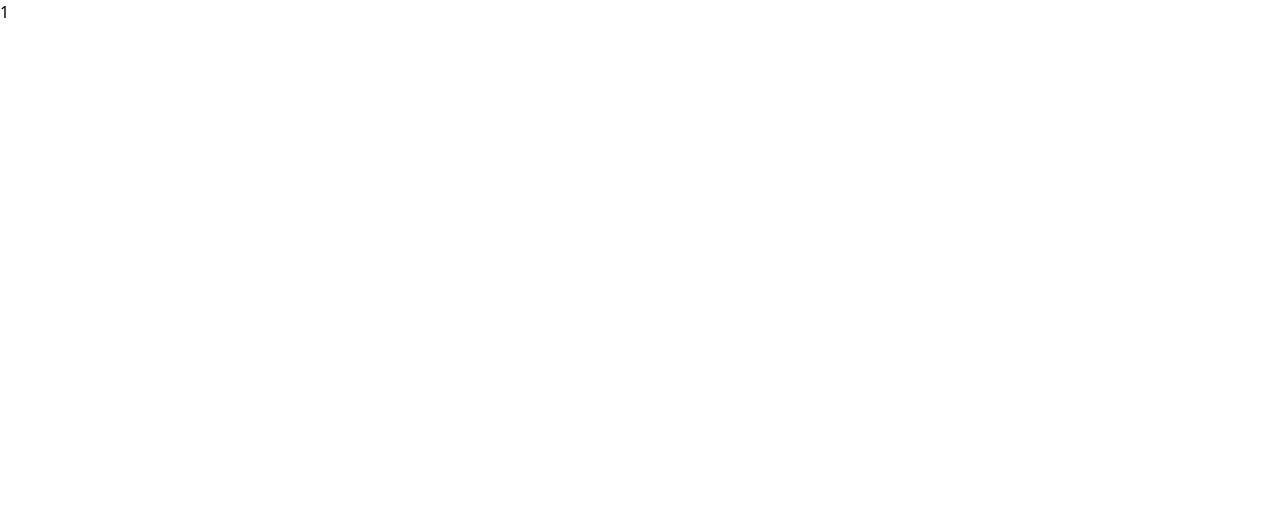
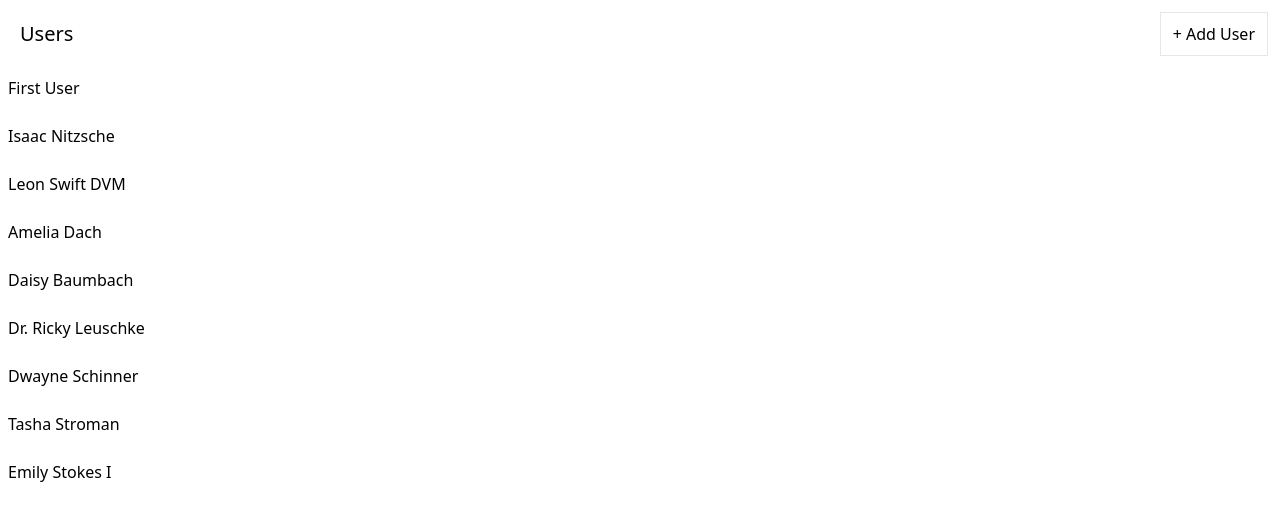
Before and after one commit to Modern-React-Redux-Sellers/API-Async-Thunks, a React (Create React App) app: page / in a window 1280 px wide. Shown: the top 520 px of the page. Built offline with nearby package versions, Linux system fonts and the light colour scheme; data requests are answered from the project's data file.

Commit message:
finished addUser thunk and implemented loading states

```diff
--- a/db.json
+++ b/db.json
@@ -1,5 +1,42 @@
 {
-  "users": [{"id": 1, "name": "First User"}],
+  "users": [
+    {
+      "id": 1,
+      "name": "First User"
+    },
+    {
+      "id": "7178",
+      "name": "Isaac Nitzsche"
+    },
+    {
+      "id": "37f8",
+      "name": "Leon Swift DVM"
+    },
+    {
+      "id": "e818",
+      "name": "Amelia Dach"
+    },
+    {
+      "id": "f407",
+      "name": "Daisy Baumbach"
+    },
+    {
+      "id": "223d",
+      "name": "Dr. Ricky Leuschke"
+    },
+    {
+      "id": "3776",
+      "name": "Dwayne Schinner"
+    },
+    {
+      "id": "6aaa",
+      "name": "Tasha Stroman"
+    },
+    {
+      "id": "e7f7",
+      "name": "Emily Stokes I"
+    }
+  ],
   "albums": [],
   "photos": []
 }
--- a/src/components/UsersList.js
+++ b/src/components/UsersList.js
@@ -1,29 +1,70 @@
-import {useEffect} from "react";
+import {useEffect, useState} from "react";
 import {useDispatch, useSelector} from "react-redux";
-import {fetchUsers} from "../store";
+import {fetchUsers, addUser} from "../store";
 import Skeleton from "./Skeleton";
+import Button from "./Button";
 
 
 const UsersList = () => {
+    const [isLoadingUsers, setIsLoadingUsers] = useState(false);
+    const [loadingUsersError, setLoadingUsersError] = useState(null);
+
+    const [isCreatingUser, setIsCreatingUser] = useState(false);
+    const [creatingUserError, setIsCreatingUserError] = useState(null);
+
+
     const dispatch = useDispatch();
-    const {isLoading, data, error} = useSelector((state) => {
+    const {data} = useSelector((state) => {
         return state.users;
     })
 
     useEffect(() => {
-        dispatch(fetchUsers());
+        setIsLoadingUsers(true);
+        //unwrap allows for regular request .then/.catch logic
+        dispatch(fetchUsers()).unwrap()
+            .catch((err) =>
+                setLoadingUsersError(err)
+            )
+            .finally(() =>
+                setIsLoadingUsers(false)
+            );
     }, [])
 
-    if (isLoading){
+    const handleUserAdd = () => {
+        setIsCreatingUser(true);
+        dispatch(addUser()).unwrap()
+            .catch(err => setIsCreatingUserError(err))
+            .finally(() => setIsCreatingUser(false))
+    }
+
+    if (isLoadingUsers){
         return <Skeleton times={6} className="h-10 w-full"/>
     }
 
-    if (error){
+    if (loadingUsersError){
         return <div>Error fetching data</div>
     }
 
+    const renderedUsers = data.map((user) => {
+        return <div key={user.id} className="mb-2 border-rounded">
+            <div className="flex p-2 justify-between items-center cursor-pointer">
+                {user.name}
+            </div>
+        </div>
+    })
 
-    return <div>{data.length}</div>
+    return <div>
+        <div className="flex flex-row justify-between m-3">
+            <h1 className="m-2 text-xl">Users</h1>
+            { isCreatingUser ? 'Creating user' :
+                <Button onClick={handleUserAdd}>
+                    + Add User
+                </Button>
+            }
+            {creatingUserError && 'Error creating user..'}
+        </div>
+        {renderedUsers}
+    </div>
 }
 
 export default UsersList;
--- a/src/store/index.js
+++ b/src/store/index.js
@@ -8,3 +8,4 @@
 });
 
 export * from "./thunks/fetchUsers";
+export * from "./thunks/addUser";
--- a/src/store/slices/usersSlice.js
+++ b/src/store/slices/usersSlice.js
@@ -1,5 +1,6 @@
 import {createSlice} from "@reduxjs/toolkit";
 import {fetchUsers} from "../thunks/fetchUsers";
+import {addUser} from "../thunks/addUser";
 
 const usersSlice = createSlice({
     name: 'users',
@@ -25,6 +26,17 @@
             state.isLoading = false;
             state.error = action.error;
         });
+        builder.addCase(addUser.pending, (state, action) => {
+            state.isLoading = true;
+        })
+        builder.addCase(addUser.fulfilled, (state, action) => {
+            state.isLoading = false;
+            state.data.push(action.payload)
+        })
+        builder.addCase(addUser.rejected, (state, action) => {
+            state.isLoading = false;
+            state.error = action.error;
+        })
     }
 })
 
--- /dev/null
+++ b/src/store/thunks/addUser.js
@@ -0,0 +1,13 @@
+import {createAsyncThunk} from "@reduxjs/toolkit";
+import axios from "axios";
+import {faker} from "@faker-js/faker";
+
+const addUser = createAsyncThunk('users/add', async () => {
+    const response = await axios.post('http://localhost:3005/users', {
+        name: faker.name.fullName()
+    });
+
+    return response.data;
+})
+
+export {addUser};
```
